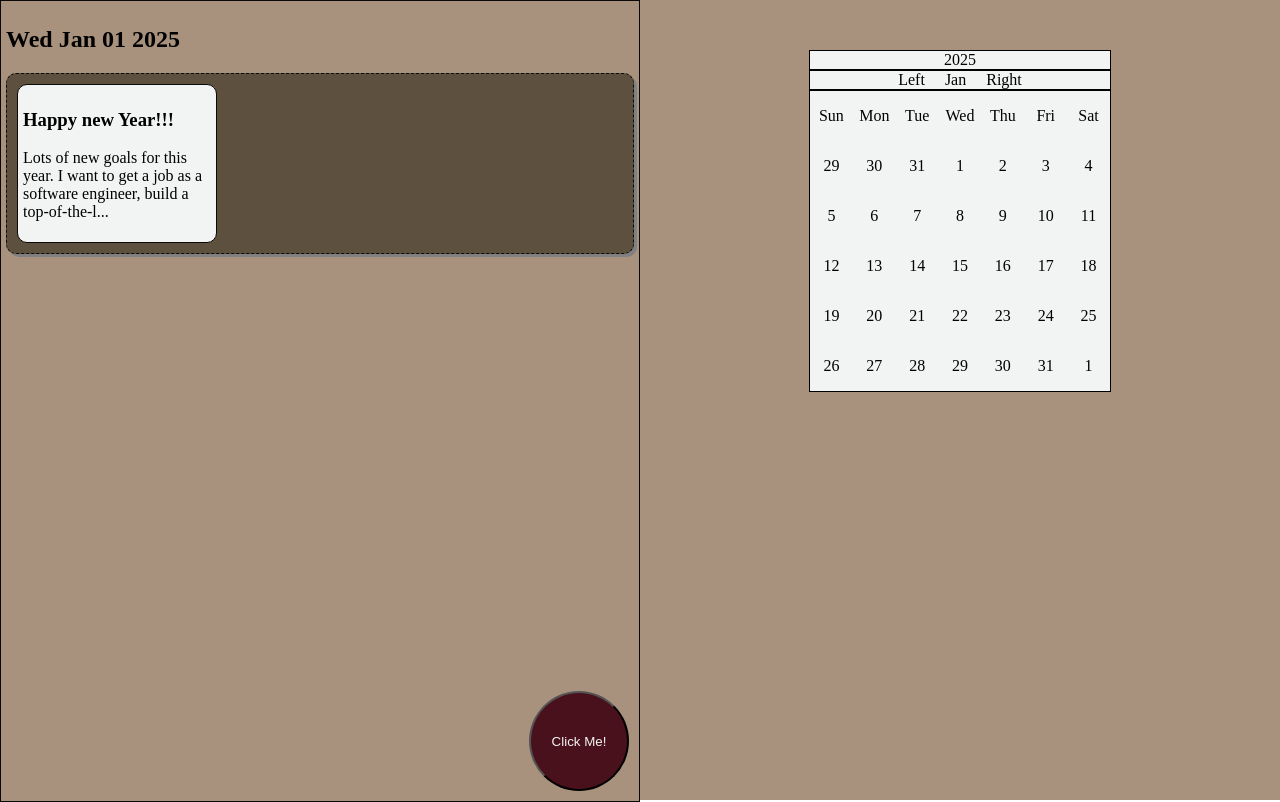
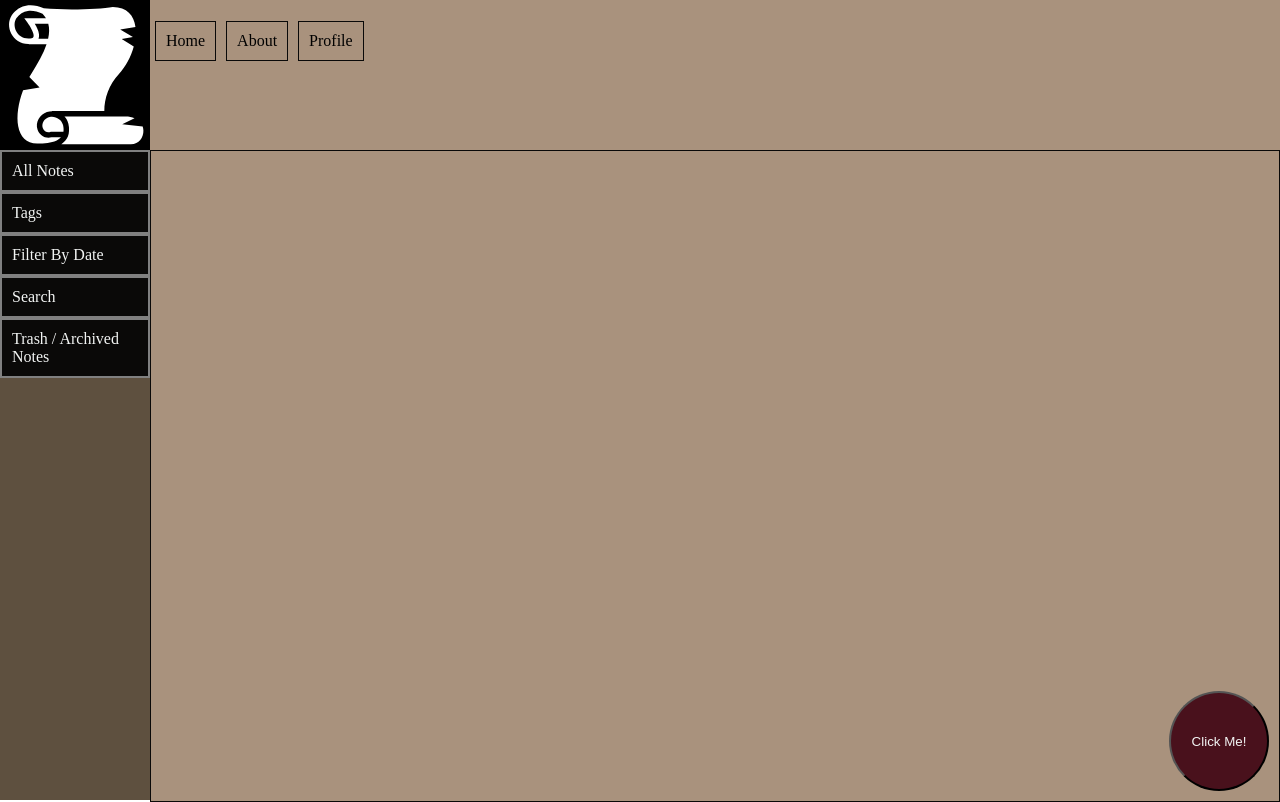
Before and after one commit to roxanne-mackinnon/RJournal, a React (Create React App) app: page / in a window 1280 px wide. Both pictures are taken after a click on the button "Log In". Built offline with nearby package versions, Linux system fonts and the light colour scheme.

Commit message:
Revamped app layout. Added new sidebar component for better user control. Currently no way to view notes as Calendar and Sidebar need to be altered in future commit.

```diff
--- a/src/AppController.js
+++ b/src/AppController.js
@@ -10,9 +10,12 @@ import {LeftRightView} from './LeftRightView';
 import NoteEditor from './NoteEditor';
 import {NoteController} from './NoteController';
 import LoginPage from './LoginPage';
-import {Note, EmptyNote} from './models/Note';
+import {EmptyNote} from './models/Note';
+import AppLayout from './AppLayout';
+import Scroll from './assets/Scroll.svg';
+import NavBar from './NavBar';
+import SideBar from './SideBar';
 import './css/AppController.css';
-
 
 // container for the note list, calendar, and note editor
 export function AppController() {
@@ -71,17 +74,14 @@ export function AppController() {
         setActiveNote(new EmptyNote());
     }
 
-    const leftView = <NoteListView notes={filteredNotes} onNoteSelected={note => {setActiveNote(note); setIsCreating(false)}} onCreateNote={onCreateNote}/>
-    const rightView = isEditing
-                        ? <NoteEditor note={activeNote} setNote={setActiveNote} onSubmit={onNoteEditSubmit} onCancel={() => setActiveNote(null)}/>
-                        : <Calendar date={date} setDate={setDate} onRangeSelected={onCalendarRangeSelected} />
-
-
+    const logo = <img src={Scroll} alt="RJournal Logo"/>
+    const navbar = <NavBar />;
+    const sidebar = <SideBar />
+    const main = <NoteListView notes={filteredNotes} onNoteSelected={note => {setActiveNote(note); setIsCreating(false)}} onCreateNote={onCreateNote} />
     return (
     <>
-        {authenticated ? <LeftRightView left={leftView} right={rightView} />
+        {authenticated ? <AppLayout logo={logo} navbar={navbar} sidebar={sidebar} main={main} />
                        : <LoginPage setAuthenticated={setAuthenticated} />}
         {error && <p id="error-toast">{error.name}: {error.message}</p>}
-    </>
-    );
+    </>);
 }
--- /dev/null
+++ b/src/AppLayout.js
@@ -0,0 +1,9 @@
+import './css/AppLayout.css';
+
+export default function AppLayout({logo, navbar, sidebar, main, ...props}) {
+    return (
+        <div class="app-layout">
+            {logo}{navbar}{sidebar}{main}
+        </div>
+    )
+}
--- /dev/null
+++ b/src/NavBar.js
@@ -0,0 +1,10 @@
+import './css/NavBar.css';
+
+export default function NavBar() {
+    return (
+    <ul className="navbar">
+        <li>Home</li>
+        <li>About</li>
+        <li>Profile</li>
+    </ul>);
+}
--- a/src/NoteEditor.js
+++ b/src/NoteEditor.js
@@ -1,4 +1,3 @@
-import {useState, useRef} from 'react';
 import './css/NoteEditor.css';
 
 export default function NoteEditor({note, setNote, onSubmit, onCancel}) {
--- /dev/null
+++ b/src/SideBar.js
@@ -0,0 +1,38 @@
+import {useState} from 'react';
+
+import Calendar from './Calendar';
+import './css/SideBar.css';
+
+export default function SideBar() {
+
+    // which menu item is clicked
+    let [clicked, setClicked] = useState(null);
+
+    const toggleClicked = (state) => {
+        if (clicked === state) {setClicked(null)}
+        else {setClicked(state)}
+    }
+
+    const isClicked = (state) => (state === clicked);
+
+    const clickedStyle = {'background-color': 'var(--white)', 'color': 'var(--black)'};
+
+    const Item = (id, desc, children) => ({'id': id, 'desc': desc, 'children': children||null});
+
+    const items =[Item('all', 'All Notes'), Item('tags','Tags',[]),
+                  Item('date','Filter By Date', []), Item('search', 'Search', []),
+                  Item('trash', 'Trash / Archived Notes')];
+
+    // but if one of the sidebar elements has a sublist we still want to expand that...
+    // if one of 'items' has children, render those inside
+    return (
+    <ul className="sidebar">
+        {items.map(item =>
+            <li id={`sidebar-${item.id}`} style={isClicked(item.id) ? clickedStyle : null} onClick={() => toggleClicked(item.id)}>
+                {item.desc}
+                {isClicked(item.id) && item.children}
+            </li>
+        )}
+    </ul>
+    );
+}
--- /dev/null
+++ b/src/css/AppLayout.css
@@ -0,0 +1,6 @@
+.app-layout {
+    display: grid;
+    grid-template: 150px 1fr / 150px 1fr;
+    width: 100%;
+    height: 100%;
+}
--- /dev/null
+++ b/src/css/NavBar.css
@@ -0,0 +1,11 @@
+.navbar {
+    list-style-type: none;
+    padding: 0;
+}
+
+.navbar > li {
+    display: inline-block;
+    border: 1px solid var(--black);
+    margin: 5px;
+    padding: 10px;
+}
--- /dev/null
+++ b/src/css/SideBar.css
@@ -0,0 +1,13 @@
+.sidebar {
+    list-style-type: none;
+    padding: 0;
+    background-color: var(--brown);
+    margin: 0;
+}
+
+.sidebar > li {
+    padding: 10px;
+    background-color: var(--black);
+    color: var(--white);
+    border: 2px solid var(--darkgray);
+}
--- a/src/css/index.css
+++ b/src/css/index.css
@@ -25,4 +25,7 @@ a:hover {
   --lightbrown: #a9927d;
   --brown: #5e503f;
   --red: #ef271b;
+  --lightgray: gainsboro;
+  --gray: #BEBEBE;
+  --darkgray: #808080;
 }
```
Also changed, not shown: src/assets/Scroll.svg (added).
